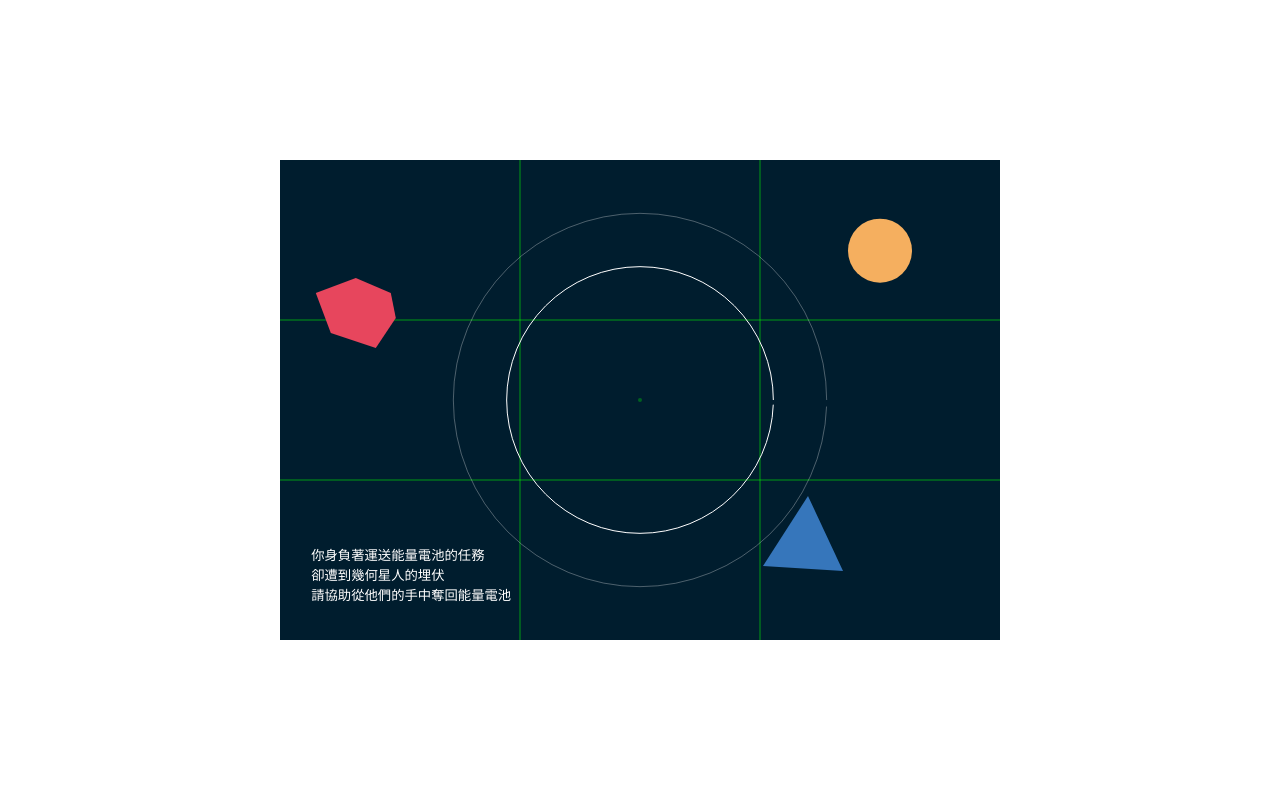
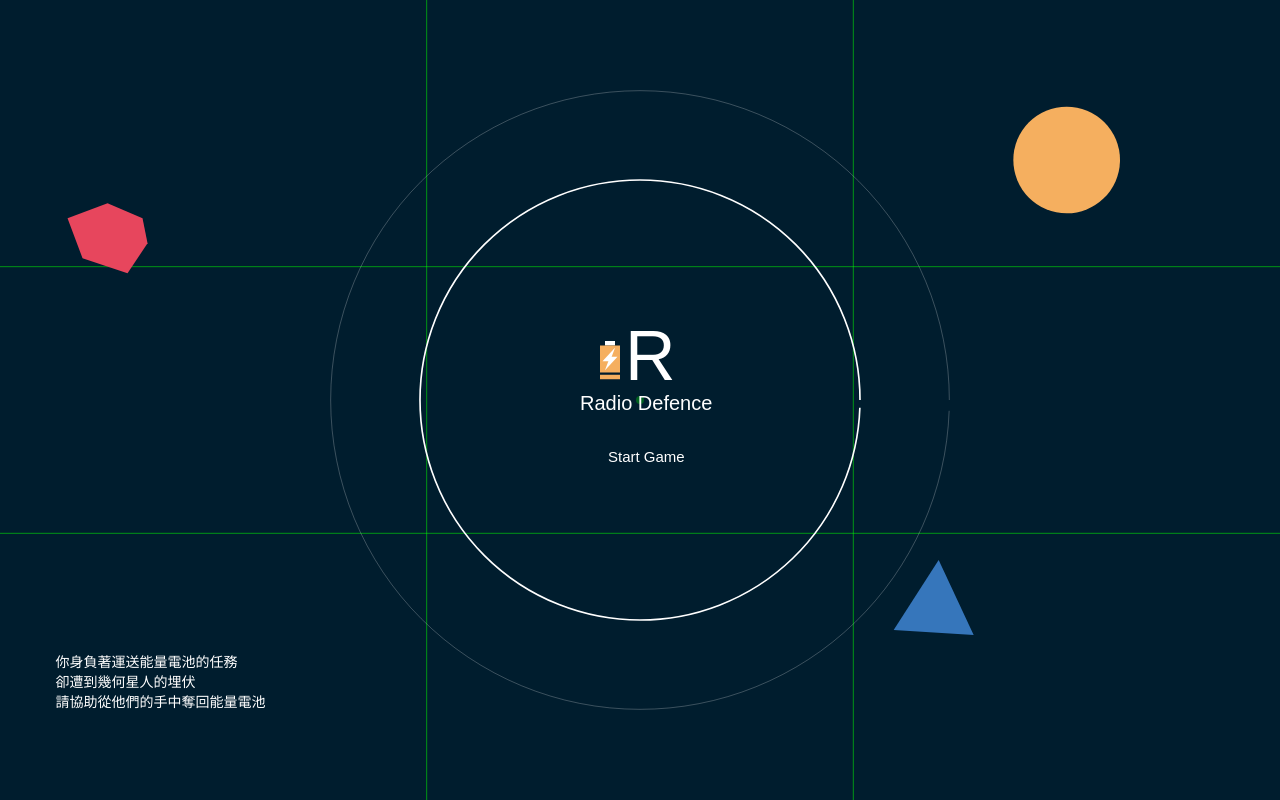
Before and after one commit to koliu/learn-canvas, a plain HTML site: page f2e-week-7.html in a window 1280 px wide. Drawn offline with Linux system fonts and the light colour scheme.

Commit message:
Implemt layout with page-1

```diff
--- a/f2e-week-7.html
+++ b/f2e-week-7.html
@@ -6,10 +6,11 @@
   <meta name="viewport" content="width=device-width, initial-scale=1.0">
   <meta http-equiv="X-UA-Compatible" content="ie=edge">
   <title>Document</title>
+  <link href="https://fonts.googleapis.com/css?family=Roboto" rel="stylesheet">
 </head>
 
 <body>
-  <canvas id="draw1" width="720" height="480">
+  <canvas id="draw1">
     這裡有個 canvas，但您的瀏覽器不支援！
   </canvas>
 
@@ -20,6 +21,8 @@
     const $blue = '#3676BB'
     const $bgBlue = '#001D2E';
     const draw1 = document.querySelector("#draw1");
+    draw1.width = window.innerWidth;
+    draw1.height = window.innerHeight;
     const $w = draw1.offsetWidth;
     const $h = draw1.offsetHeight;
     const $cx = $w / 2;
@@ -29,13 +32,98 @@
     const $bw = $w / $divides;
     /* base height */
     const $bh = $h / $divides;
+    const $angle360 = Math.PI * 2 / 180;
     console.log(
       `$w=${$w}`,
       `$h=${$h}`,
       `$bw=${$bw}`,
-      `$bh=${$bh}`
+      `$bh=${$bh}`,
+      `$angle360=${$angle360}`
     );
+    const fontFamily = "Roboto,Arial,微軟正黑體";
     let tempX, tempY;
+
+    const icons = {
+      battery: {
+        draw: function (ctx, x, y, scaleX, scaleY) {
+          ctx.translate(x, y);
+          ctx.scale(scaleX, scaleY);
+          ctx.save();
+
+          const unit = 10;
+          const w = 4 * unit;
+          let tempBeginX;
+          let tempBeginY;
+
+          // head
+          tempBeginX = unit;
+          tempBeginY = 0;
+          ctx.beginPath();
+          ctx.moveTo(tempBeginX, tempBeginY);
+          ctx.lineTo(tempBeginX * 3, tempBeginY);
+          ctx.lineTo(tempBeginX * 3, unit);
+          ctx.lineTo(tempBeginX, unit);
+          ctx.closePath();
+          ctx.fillStyle = "#ffffff";
+          ctx.fill("nonzero");
+          ctx.restore();
+
+          // body
+          ctx.save();
+          ctx.fillStyle = "#f5af5f";
+          tempBeginX = 0;
+          tempBeginY = unit;
+          ctx.beginPath();
+          ctx.moveTo(tempBeginX, tempBeginY);
+          ctx.lineTo(w, tempBeginY);
+          ctx.lineTo(w, unit * 7);
+          ctx.lineTo(tempBeginX, unit * 7);
+          ctx.closePath();
+          ctx.fill("nonzero");
+          ctx.restore();
+
+          // bottom
+          ctx.save();
+          ctx.fillStyle = "#f5af5f";
+          tempBeginX = 0;
+          tempBeginY = unit * 7.5;
+          ctx.beginPath();
+          ctx.moveTo(tempBeginX, tempBeginY);
+          ctx.lineTo(w, tempBeginY);
+          ctx.lineTo(w, tempBeginY + unit);
+          ctx.lineTo(tempBeginX, tempBeginY + unit);
+          ctx.closePath();
+          ctx.fill("nonzero");
+          ctx.restore();
+
+          // bolt top
+          ctx.save();
+          ctx.fillStyle = '#fff';
+          tempBeginX = 3 * unit;
+          tempBeginY = unit * 1.5;
+          ctx.beginPath();
+          ctx.moveTo(tempBeginX, tempBeginY);
+          ctx.lineTo(unit * 0.5, tempBeginY + 3 * unit);
+          ctx.lineTo(2 * unit, tempBeginY + 3 * unit);
+          ctx.closePath();
+          ctx.fill("nonzero");
+          ctx.restore();
+
+          // bolt bottom
+          ctx.save();
+          ctx.fillStyle = '#fff';
+          tempBeginX = 2 * unit;
+          tempBeginY = 3.5 * unit;
+          ctx.beginPath();
+          ctx.moveTo(tempBeginX, tempBeginY);
+          ctx.lineTo(tempBeginX + 1.5 * unit, tempBeginY);
+          ctx.lineTo(unit, tempBeginY + 3 * unit);
+          ctx.closePath();
+          ctx.fill("nonzero");
+          ctx.restore();
+        }
+      }
+    }
 
     const ctx = draw1.getContext ? draw1.getContext("2d") : undefined;
 
@@ -48,6 +136,9 @@
     lineY.moveTo(0, 0);
     lineY.lineTo(0, $h);
     lineY.closePath();
+
+    const circle = new Path2D();
+    circle.arc(0, 0, $h / 2, 0, $angle360, true);
 
     ctx.save();
 
@@ -65,30 +156,32 @@
       ctx.setTransform(1, 0, 0, 1, 0, 0);
     })
 
+    let tempScale = 0.01;
     // draw origin
-    ctx.beginPath();
-    ctx.arc($cx, $cy, 2, 0, Math.PI * 2 / 180, true);
-    ctx.closePath();
+    ctx.translate($cx, $cy);
+    ctx.scale(tempScale, tempScale);
     ctx.fillStyle = 'rgba(0, 255, 0, 0.3)';
-    ctx.fill();
+    ctx.fill(circle);
+    ctx.setTransform(1, 0, 0, 1, $cx, $cy);
 
     // draw outer circle
-    ctx.beginPath();
-    ctx.arc($cx, $cy, (0.5 + 2 / 3) * $bh, 0, Math.PI * 2 / 180, true);
+    tempScale = 0.44 + 1 / 3;
+    ctx.scale(tempScale, tempScale);
     ctx.strokeStyle = 'rgba(255, 255, 255, 0.3)';
-    ctx.lineWidth = 1;
-    ctx.stroke();
+    ctx.stroke(circle);
+    ctx.setTransform(1, 0, 0, 1, $cx, $cy);
 
     // draw inner circle
-    ctx.beginPath();
-    ctx.arc($cx, $cy, (0.5 + 1 / 3) * $bh, 0, Math.PI * 2 / 180, true);
+    tempScale = 0.55;
+    ctx.scale(tempScale, tempScale);
     ctx.strokeStyle = $white;
-    ctx.lineWidth = 1;
-    ctx.stroke();
+    ctx.lineWidth = 3;
+    ctx.stroke(circle);
+    ctx.setTransform(1, 0, 0, 1, 0, 0);
 
     // top-right yellow circle
     ctx.beginPath();
-    ctx.arc($bw * 2.5, $bh / 3 * 1.7, 0.2 * $bh, 0, Math.PI * 2 / 180, true);
+    ctx.arc($bw * 2.5, $bh / 3 * 1.8, 0.2 * $bh, 0, Math.PI * 2 / 180, true);
     ctx.fillStyle = $yellow;
     ctx.fill();
 
@@ -115,13 +208,28 @@
     ctx.fillStyle = $red;
     ctx.fill();
 
+    // draw text
+    ctx.fillStyle = $white;
     tempX = $bw * 0.13;
     tempY = $bh * 2.5;
-    ctx.font = "10pt Roboto";
-    ctx.fillStyle = $white;
+    ctx.font = `14px ${fontFamily}`;
     ctx.fillText('你身負著運送能量電池的任務', tempX, tempY);
     ctx.fillText('卻遭到幾何星人的埋伏', tempX, tempY + 20);
     ctx.fillText('請協助從他們的手中奪回能量電池', tempX, tempY + 40);
+
+    tempScale = 10;
+    ctx.font = `70px ${fontFamily}`;
+    ctx.fillText('R', $cx - 15, $cy - 20);
+
+    ctx.font = `20px ${fontFamily}`;
+    ctx.fillText('Radio Defence', $cx - 60, $cy + 10);
+
+    ctx.font = `15px ${fontFamily}`;
+    ctx.fillText('Start Game', $cx - 32, $cy + 62);
+
+    ctx.moveTo($cx - 50, $cy - 50);
+
+    icons.battery.draw(ctx, $cx - 40, $cy - 59, 0.5 , 0.45);
   </script>
 
   <style>
@@ -139,6 +247,7 @@
       display: flex;
       justify-content: center;
       align-items: center;
+      font-family: 'Roboto', sans-serif;
     }
 
     #draw1 {
```
